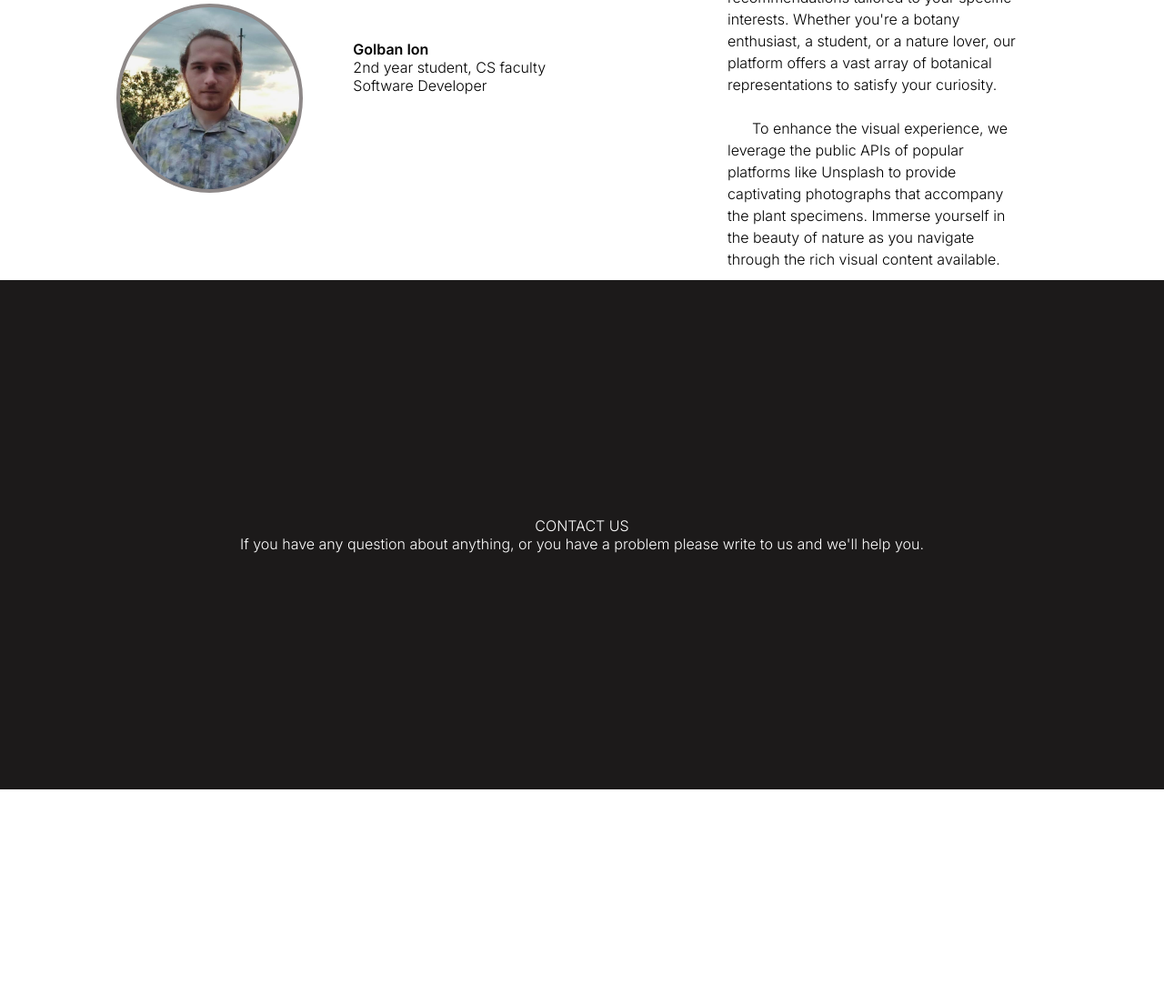
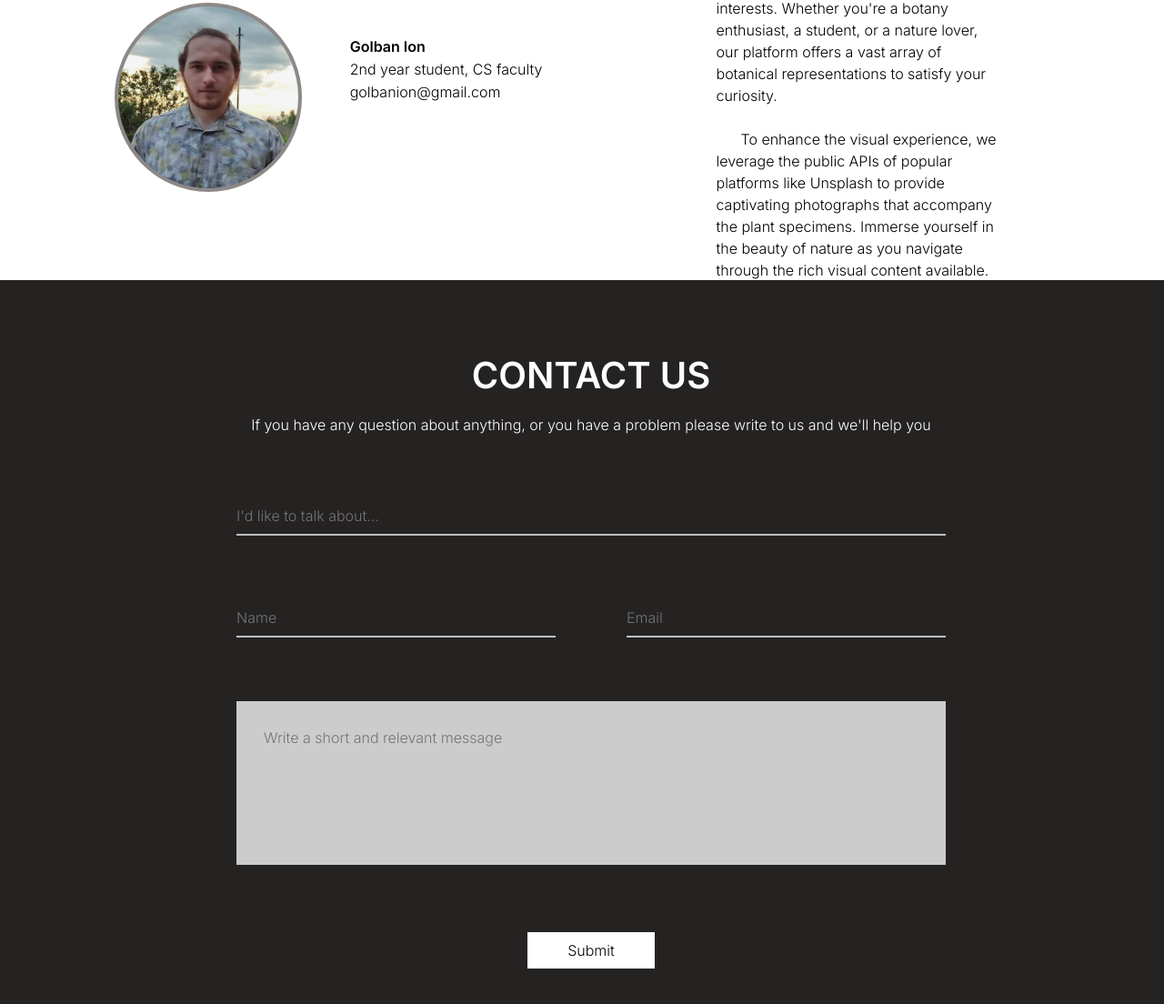
Before and after one commit to IonGolban/Herbal-Web-Manager, a website: page src/public/index.html in a window 1280 px wide. Shown: the part 1212-2316 px from the top of the page at 91% size. Before the commit the page ends 2080 px from the top, so only its background shows below. Drawn offline with Linux system fonts and the light colour scheme.

Commit message:
Contact Update

```diff
--- a/src/public/index.html
+++ b/src/public/index.html
@@ -35,7 +35,7 @@
 
         <div class="center-container">
             <div class="title">
-                <h1>Search for plants ...</h1>
+                <h1>Search for plants</h1>
             </div>
             <div class="search-bar">
                     <input type="text" placeholder="Search free high-resolution plants photos">
@@ -59,9 +59,9 @@
                 <div class="poza-sebi">
                 </div>
                 <div class="desc-sebi">
-                    <p><b>Duluman Sebastian Andrei</b></p>
+                    <p><b>Duluman Sebastian</b></p>
                     <p>2nd year student, CS faculty</p>
-                    <p>Software Developer</p>
+                    <p>sebastianduluman@gmail.com</p>
                 </div>
             </div>
 
@@ -73,7 +73,7 @@
                 <div class="desc-ion">
                     <p><b>Golban Ion</b></p>
                     <p>2nd year student, CS faculty</p>
-                    <p>Software Developer</p>
+                    <p>golbanion@gmail.com</p>
                 </div>
 
             </div>
@@ -111,17 +111,28 @@
     <section class="contact-us" id="contact-us">
 
         <div class="title-contact-us">
-            CONTACT US
+            <p class="title-contact">CONTACT US</p>
             <p>
                 If you have any question about anything, or you have
-                a problem please write to us and we'll help you.
+                a problem please write to us and we'll help you
             </p>
         </div>
 
         <div class="form-contact">
-            <form>
 
-            </form>
+            <input type="text" placeholder="I'd like to talk about...">
+
+            <div class="middle-form">
+                <input type="text" placeholder="Name">
+                <input type="text" placeholder="Email">
+            </div>
+
+            <div class="last-form">
+                <textarea class="mesaj" cols="100" rows="10" placeholder="Write a short and relevant message"></textarea>
+            </div>
+
+            <button class="submit-contact">Submit</button>
+
         </div>
 
 
--- a/src/public/styles/index.css
+++ b/src/public/styles/index.css
@@ -125,7 +125,6 @@ body {
 }
 
 .navbar1 {
-  position: fixed;
   top: 0;
   left: 0;
   right: 0;
@@ -135,7 +134,7 @@ body {
 }
 
 .navbar2 {
-  position: fixed;
+  position: absolute;
   top: 0;
   left: 0;
   right: 0;
@@ -192,7 +191,7 @@ body {
 
 .about-us{
   height: 90vh;
-  width: 100%;
+  width: calc(100% - 20px);
   background-color: rgb(255, 255, 255);
   display: flex;
 }
@@ -241,9 +240,12 @@ body {
   height: 50px;
   margin-left: 50px;
   margin-top: 35px;
-  padding: 5px;
 }
 
+.desc-ion > p,
+.desc-sebi > p {
+  padding: 2.5px;
+}
 
 .about-us-desc{
   width: 60%;
@@ -269,9 +271,9 @@ body {
 
 
 .contact-us{
-  height: 70vh;
-  width: 100%;
-  background-color: #1c1a1a;
+  height: 100vh;
+  width: calc(100% + 20px);
+  background-color: #252222;
   display: flex;
   justify-content: center;
   align-items: center;
@@ -283,11 +285,91 @@ body {
   height: 20%;
   width: 100%;
   display: flex;
+  flex-direction: column;
+  align-items: center;
+  justify-content: center;
+  margin-top: 10%;
+}
+
+.title-contact-us p {
+  margin: 10px 10px 10px 10px;
+}
+
+.title-contact{
+  font-size: 40px;
+  font-weight: 700;
+  margin-top: 30px;
+}
+
+.form-contact{
+  height: 80%;
+  width: 60%;
+  display: flex;
   justify-content: center;
   align-items: center;
   flex-direction: column;
+  gap: 70px;
+  margin-bottom: 8%;
+  margin-top: 60px
 }
 
+.middle-form{
+  width: 100%;
+  display: flex;
+  justify-content: space-between;
+}
+
+.middle-form > input {
+  width: 45%;
+  height: 40px;
+  border: none;
+  outline: none;
+  background-color: #252222;
+  border-bottom: 2px solid #bebebe;
+  color: white;
+}
+
+.last-form{
+  width: 100%;
+}
+
+.mesaj{
+  width: calc(100% - 60px);
+  height: 120px;
+  border: none;
+  outline: none;
+  resize: none;
+  background-color: #ccc;
+  padding: 30px;
+}
+
+.mesaj > input{
+  height: 200px;
+}
+
+.form-contact > input {
+  width: 100%;
+  height: 40px;
+  border: none;
+  outline: none;
+  background-color: #252222;
+  border-bottom: 2px solid #bebebe;
+  color: white;
+}
+
+.submit-contact{
+  padding: 10px;
+  width: 140px;
+  border: none;
+  background-color: white;
+  color: black;
+  transition: 0.5s ;
+}
+
+.submit-contact:hover{
+  background-color: #000;
+  color: white;
+}
 
 
 
```
